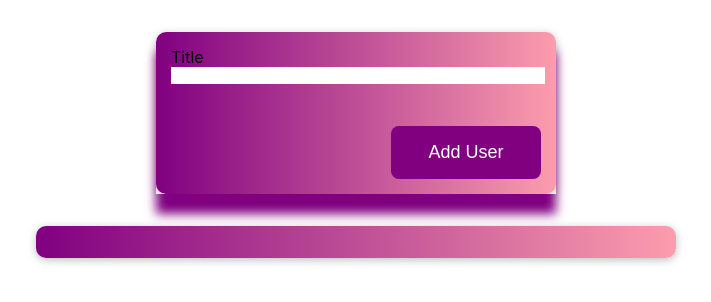
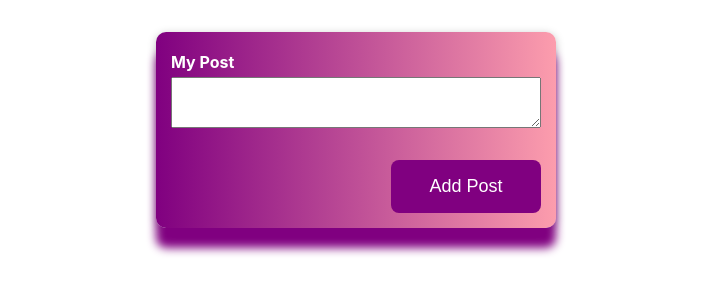
Before and after one commit to manorama1988/featureOnTopReact, a React (Create React App) app: page / in a window 1280 px wide. Shown: the top 302 px of the page, without its empty margins (284-995 px from the left). Built offline with nearby package versions, Linux system fonts and the light colour scheme.

Commit message:
third update

```diff
--- a/src/App.js
+++ b/src/App.js
@@ -3,20 +3,43 @@ import { Fragment , useState} from 'react';
 import AddUser from './component/Users/AddUser';
 import UsersList from './component/Users/UsersList';
 
-function App() {
+const App = () => {
   const [usersList, setUsersList] = useState([ ]);
-
+  let count = 1;
   const addUserHandler = ( uContent) => {
       setUsersList((prevUsersList) => {
-        return [...prevUsersList, {content: uContent, id: Math.random().toString()}];
+        return [...prevUsersList, {content: uContent, id: Math.random().toString(), count}];
       });
   };
+
+ const like = (contentID) => {
+      console.log("like id ", contentID);
+      const updateChoice = usersList.map((post) => {
+        if(post.id === contentID){
+          return {...post, count:post.count+1}
+        };
+        return post;
+      });
+      setUsersList(updateChoice);
+ };
+
+  const unLike = (contentID) => {
+    console.log("unLike id ", contentID);
+    const updateChoice = usersList.map((post) => {
+      if(post.id === contentID){
+        return {...post, count:post.count-1}
+      };
+      return post;
+    });
+    setUsersList(updateChoice);
+  };
+
   return (
     <Fragment>
 
         <AddUser onAddUser={addUserHandler}/>
 
-        <UsersList users={usersList}/>
+        <UsersList users={usersList} userLike={like} userUnLike={unLike}/>
     </Fragment>
   );
 }
--- a/src/component/Users/AddUser.js
+++ b/src/component/Users/AddUser.js
@@ -27,9 +27,13 @@ const AddUser = (props) => {
             <Card className={classes.a}>
                 <form onSubmit={addUserHandler}>
 
-                    <label htmlFor="usertext"> Title</label>
-                    <input id="usertext" type="text" value={enteredContent} onChange={contentChangeHandler}/>
-                    <Button type="submit" className={classes.submitButton}>Add User</Button>
+                    <label htmlFor="usertext"> My Post</label>
+                    <textarea id="usertext" type="text" cols="20"
+          rows="3"
+          maxLength="180"
+          required value={enteredContent} onChange={contentChangeHandler}/>
+
+                    <Button type="submit" className={classes.submitButton}>Add Post</Button>
                 </form>
              </Card>
     );
--- a/src/component/Users/AddUser.module.css
+++ b/src/component/Users/AddUser.module.css
@@ -1,5 +1,10 @@
 a{
     font-size:16px;
+}
+label{
+    color:White;
+    margin:5px 0;
+    font-weight:bold;
 }
 form{
     /* margin: 0 auto ;
@@ -10,6 +15,7 @@ form{
     margin-top:2rem;
     /* background-image: linear-gradient(to left , rgb(252, 157, 173), #800080); */
     padding:15px;
+    border-radius:10px;
     box-shadow: 0px 20px 10px 0px purple;
 }
 input{
--- a/src/component/Users/UsersList.js
+++ b/src/component/Users/UsersList.js
@@ -1,40 +1,35 @@
-import React ,{ useState } from 'react';
+import React  from 'react';
 
-import Card from '../UI/Card';
 import classes from './UsersList.module.css';
+
+
 const UsersList = (props) => {
-    const [count, setCount] = useState( 0 );
 
-    const likeButton =(event) => {
-        setCount(count + 1);
-       console.log("click me" + count);
-    }
-    const unLikeButton = () => {
-        setCount(count - 1);
-        console.log("un click me" + count);
-    }
+    let newDate = new Date();
+    let date = newDate.getDate();
+    let month = newDate.getMonth() + 1;
+    let year = newDate.getFullYear();
 
     return (
 
-        <Card className={classes.users}>
-    <ul>
+        <div className={classes.users} >
+            {props.users.sort((a,b)=>(a.count > b.count ? -1 : 1)).map((user) => (
+            <ul>
+                <li key={user.id}>
+                    <p className={classes.postText}>{user.content} </p>
+                    <div className={classes.choice}>
+                            <button className={classes.like} onClick={()=>props.userLike(user.id)}> 👍</button>
+                            <h1 className={classes.userchoice}>{user.count}</h1>
+                            <button className={classes.unlike}  onClick={()=>props.userUnLike(user.id)}> 👎</button>
+                    </div>
+                    <div className={classes.postDate}>
+                        {year}-{month < 10 ? `0${month}` : `${month}`}-{date}
+                    </div>
 
-        {props.users.map((user)=> (
-            <li key={user.id}>
-
-                <div className={classes.choice}>
-                    <h1>{count}</h1>
-                        <button className={classes.like} onClick={likeButton}> Like</button>
-                        <button className={classes.unlike} onClick={unLikeButton}>Unlike</button>
-                 </div>
-            </li>
-
-        ))}
-
-
-</ul>
-
-    </Card>
+                </li>
+            </ul>
+            ))}
+        </div>
     );
 };
 export default UsersList;
--- a/src/component/Users/UsersList.module.css
+++ b/src/component/Users/UsersList.module.css
@@ -18,6 +18,16 @@
     border-radius:10px;
     background-image: linear-gradient(to left , rgb(252, 157, 173), #800080);
   }
+  .userchoice{
+    font-weight:bold;
+    color:#fff;
+  }
+  .postText{
+    color:white;
+  }
+  .postDate{
+    color:white;
+  }
   .choice{
       display:flex;
       align-items:center;
```
